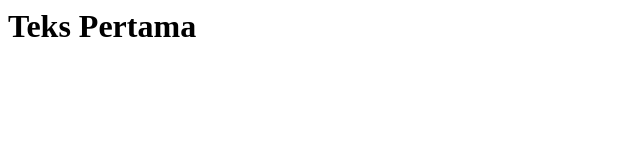
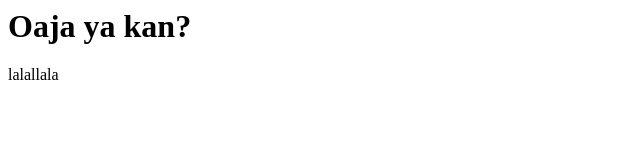
Before and after one commit to fandyramadhan/fandyramadhan.github.io, a plain HTML site: page index.html in a window 1280 px wide. Shown: the whole page, without its empty margins (0-640 px from the left). Drawn offline with Linux system fonts and the light colour scheme.

Commit message:
perubahan index

```diff
--- a/index.html
+++ b/index.html
@@ -3,6 +3,7 @@
 	<title>Belajar Github </title>
 </head>
 <body>
-<h1> Teks Pertama </h1>
+<h1> Oaja ya kan? </h1>
+lalallala
 </body>
 </html>
```
